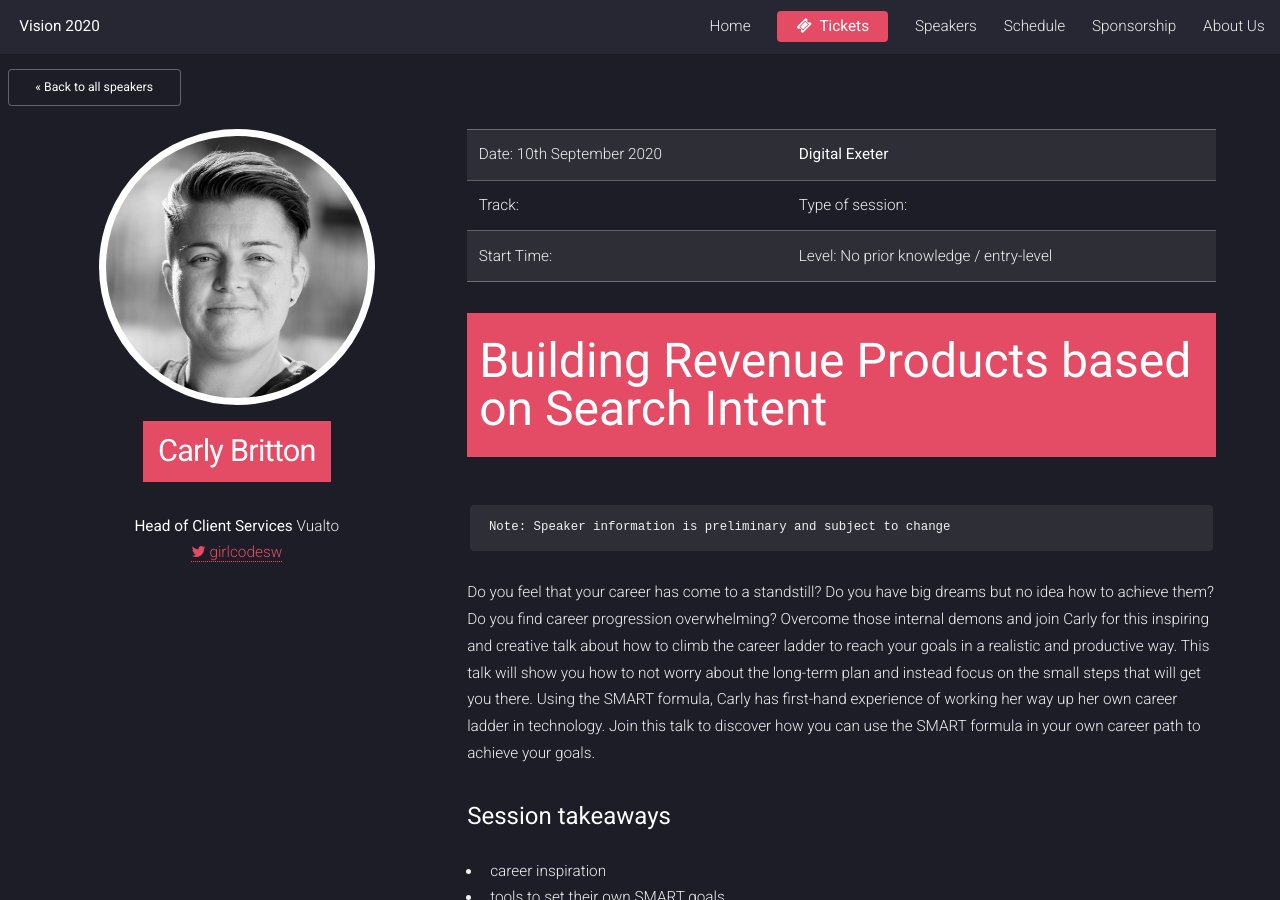
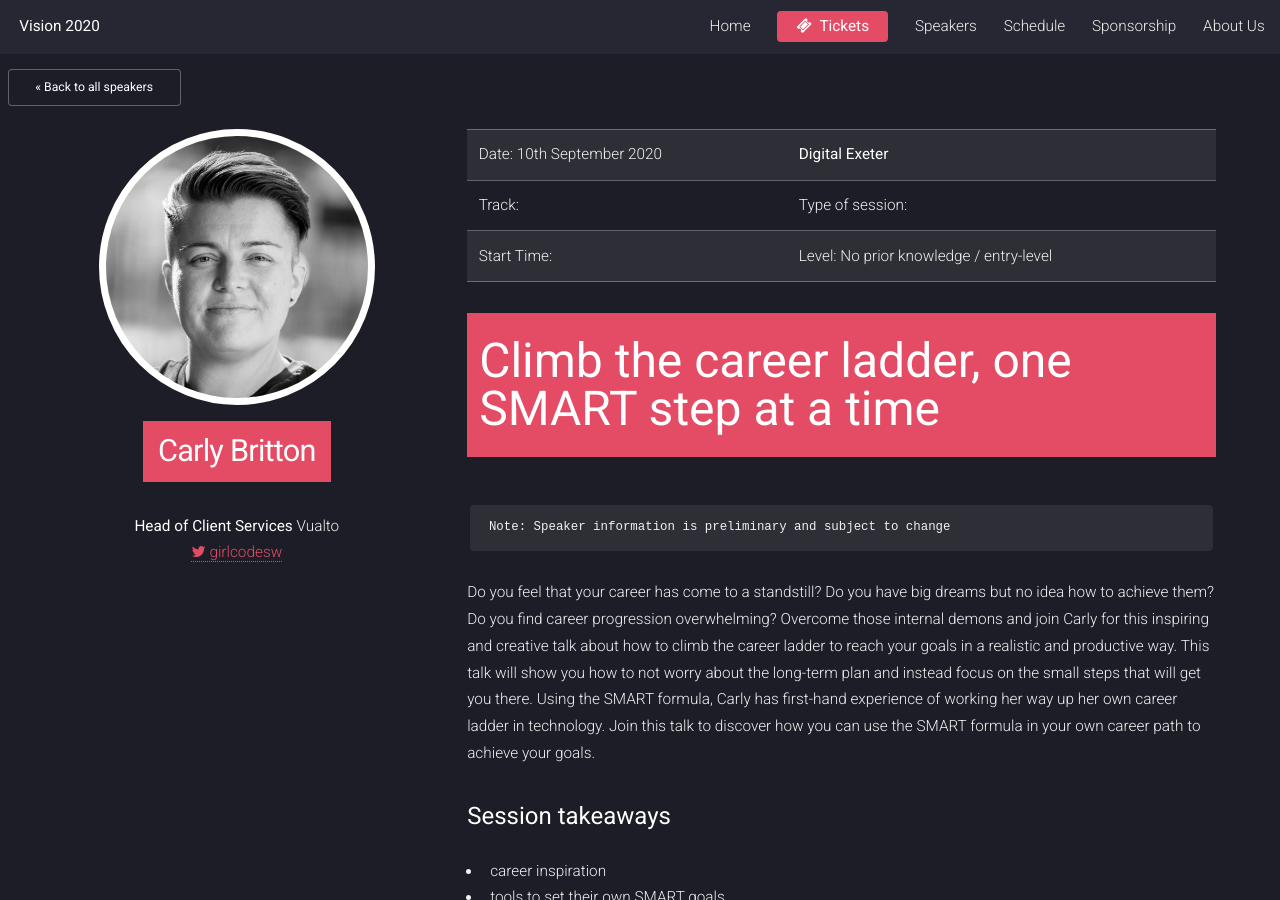
Before and after one commit to TechExeter/conference-2020, a Jekyll site: the page built from _speakers/carly-britton.md, in a window 1280 px wide and 900 px high. Built offline with Jekyll 4.4.1, drawn with Linux system fonts in a browser that asks for light colours.

Commit message:
corrected Carly's talk title

```diff
--- a/_speakers/carly-britton.md
+++ b/_speakers/carly-britton.md
@@ -3,7 +3,7 @@ name: Carly Britton
 pronoun: She/Her
 title: Head of Client Services
 company: Vualto
-talk-title: Building Revenue Products based on Search Intent
+talk-title: Climb the career ladder, one SMART step at a time
 headshot: /images/speakers/carly_BW.jpg
 track:
 timeslot:
```
